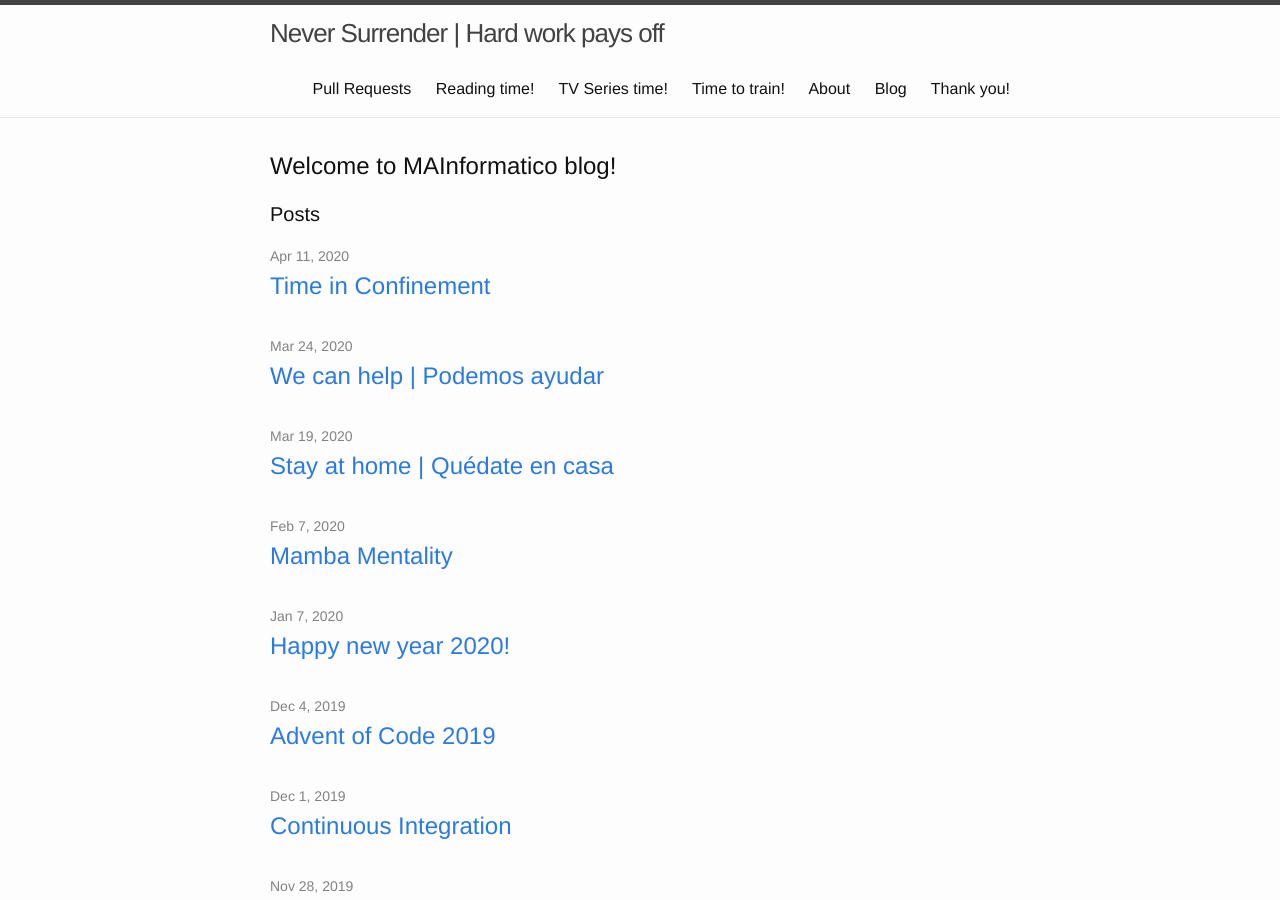
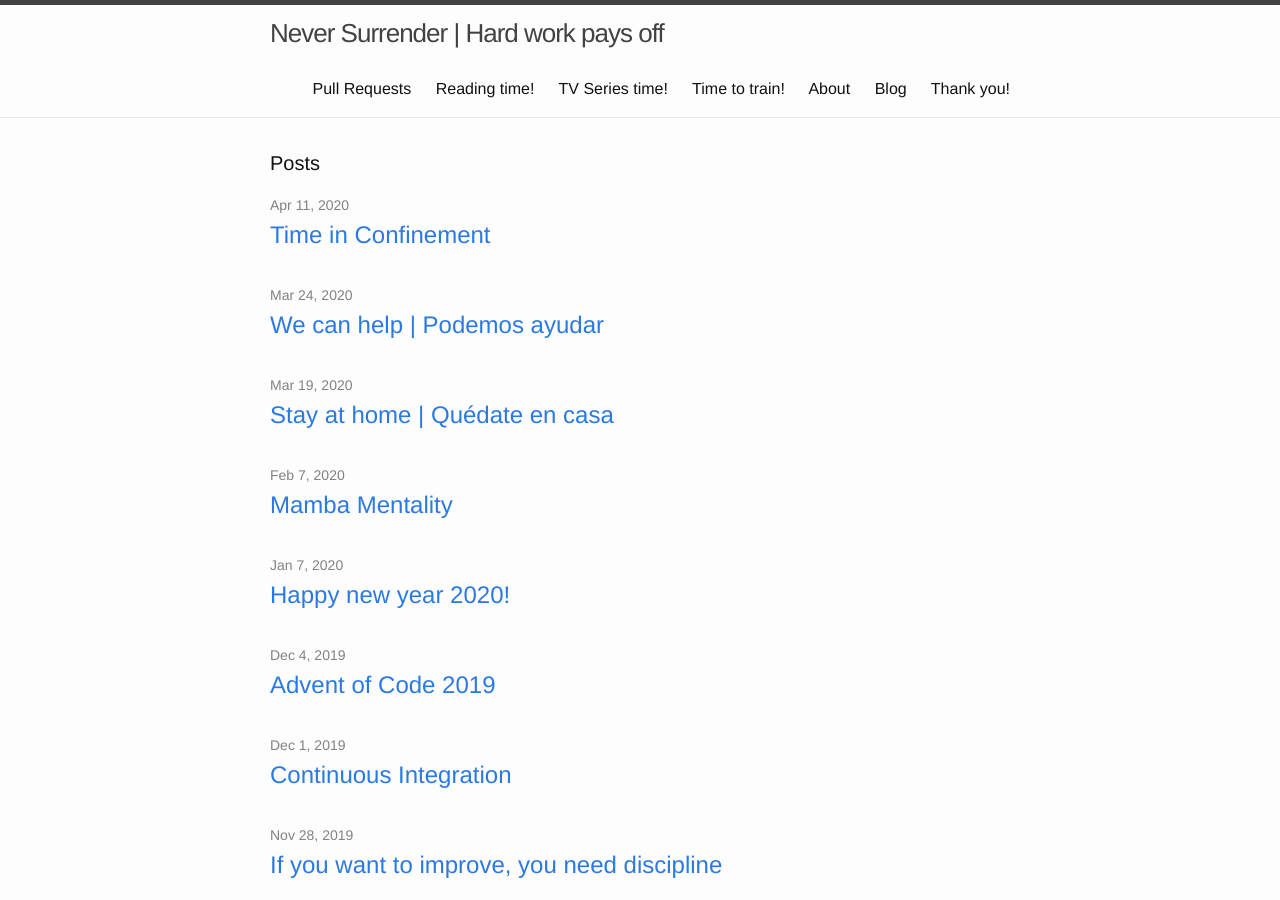
Before and after one commit to MAInformatico/MAInformatico.github.io, a Jekyll site: the page built from index.html, in a window 1280 px wide and 900 px high. Built offline with Jekyll 4.4.1, drawn with Linux system fonts in a browser that asks for light colours.

Commit message:
Update index.html

```diff
--- a/index.html
+++ b/index.html
@@ -3,7 +3,6 @@ layout: default
 ---
 
 <div class="home">
- <h2> Welcome to MAInformatico blog!</h2>
   <h1 class="page-heading">Posts</h1>
 
   <ul class="post-list">
```
